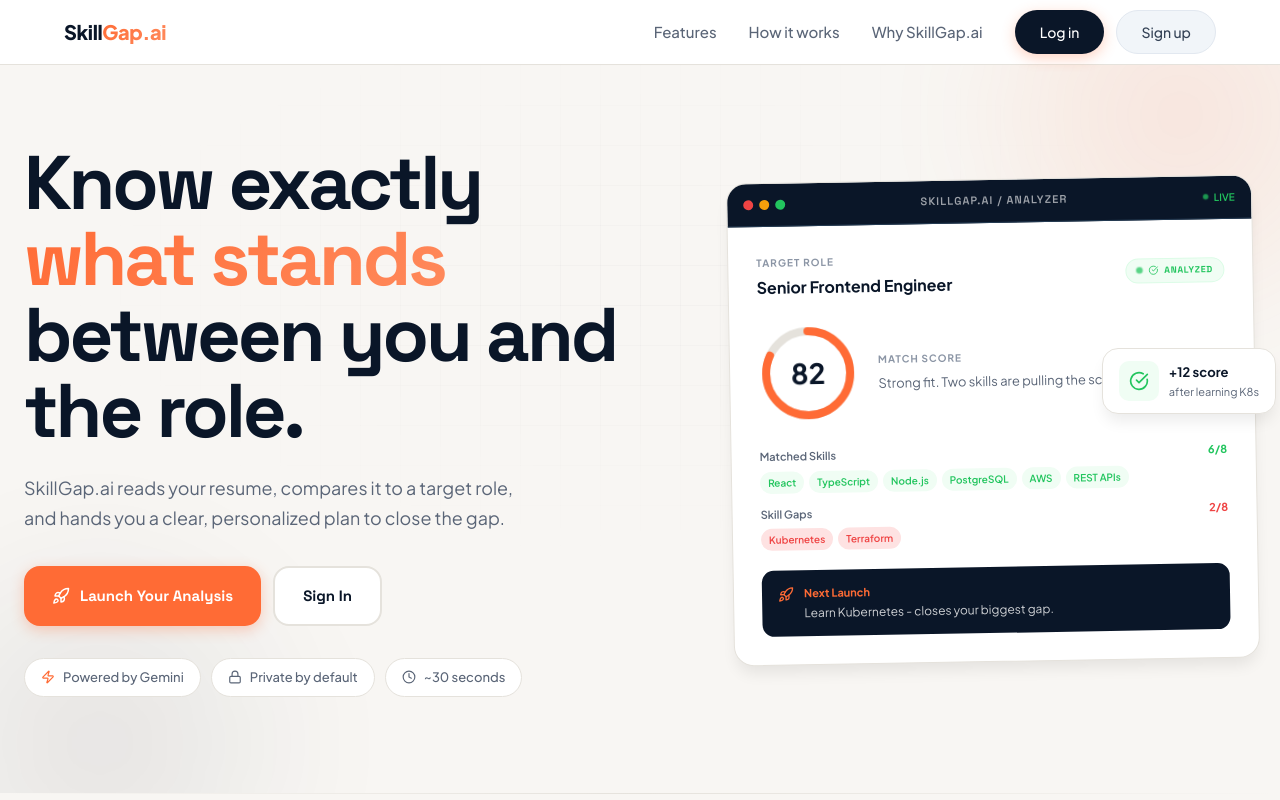
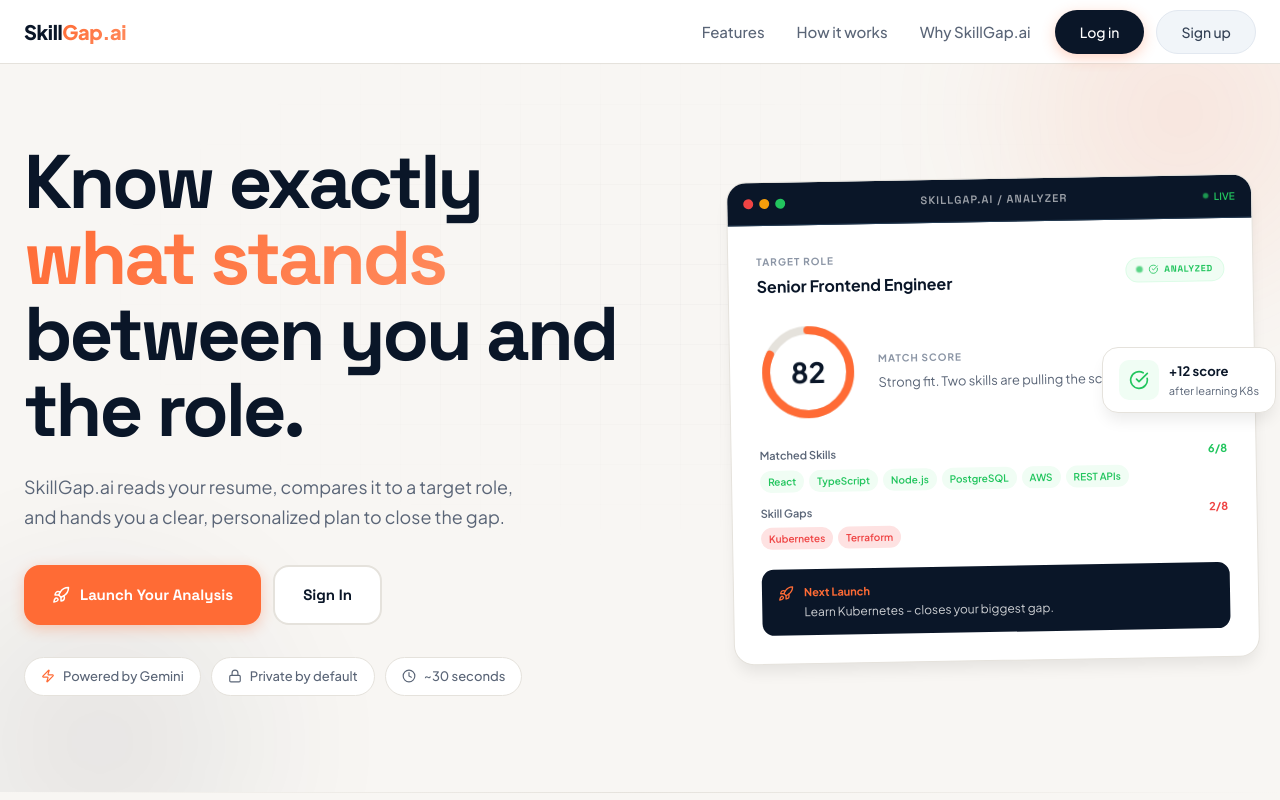
Before and after one commit to Theani7/skillgap.ai, a React (Vite) app in the folder frontend/: page / in a window 1280 px wide. Shown: the top 800 px of the page. Built offline with nearby package versions, Linux system fonts and the light colour scheme; no server answers.

Commit message:
Push auth buttons to viewport edge like Pinterest navbar

```diff
--- a/frontend/src/components/Navbar.jsx
+++ b/frontend/src/components/Navbar.jsx
@@ -32,21 +32,24 @@
         position: 'sticky', top: 0, zIndex: 30,
         background: 'var(--color-surface)',
         borderBottom: '1px solid var(--color-border)',
+        height: '64px',
+        display: 'flex',
+        alignItems: 'center',
       }}
+      className="public-topbar"
     >
-      <div
-        style={{
-          maxWidth: '1200px', margin: '0 auto',
-          padding: '0 24px', height: '64px',
-          display: 'flex', alignItems: 'center', justifyContent: 'space-between',
-        }}
-        className="public-topbar-inner"
-      >
+      <div style={{
+        flex: 1,
+        maxWidth: '1200px',
+        margin: '0 auto',
+        padding: '0 24px',
+        display: 'flex',
+        alignItems: 'center',
+        justifyContent: 'space-between',
+      }}>
         <Link
           to="/"
-          style={{
-            textDecoration: 'none',
-          }}
+          style={{ textDecoration: 'none' }}
         >
           <span style={{
             fontWeight: 'var(--font-extrabold)', fontSize: '20px',
@@ -76,7 +79,16 @@
               {link.label}
             </a>
           ))}
-          <div style={{ display: 'flex', alignItems: 'center', gap: '12px' }}>
+        </nav>
+      </div>
+
+      <div style={{
+        display: 'flex',
+        alignItems: 'center',
+        gap: '12px',
+        paddingRight: '24px',
+        marginLeft: 'auto',
+      }}>
         <button
           onClick={() => openAuthModal('login')}
           className="btn btn-primary"
@@ -104,12 +116,10 @@
           Sign up
         </button>
       </div>
-        </nav>
-      </div>
 
       <style>{`
-        @media (max-width: 480px) {
-          .public-topbar-inner { padding: 0 16px !important; }
+        @media (max-width: 768px) {
+          .public-topbar nav { display: none !important; }
         }
         html {
           scroll-behavior: smooth;
```
Lines whose indentation alone changed are shown as unchanged.
